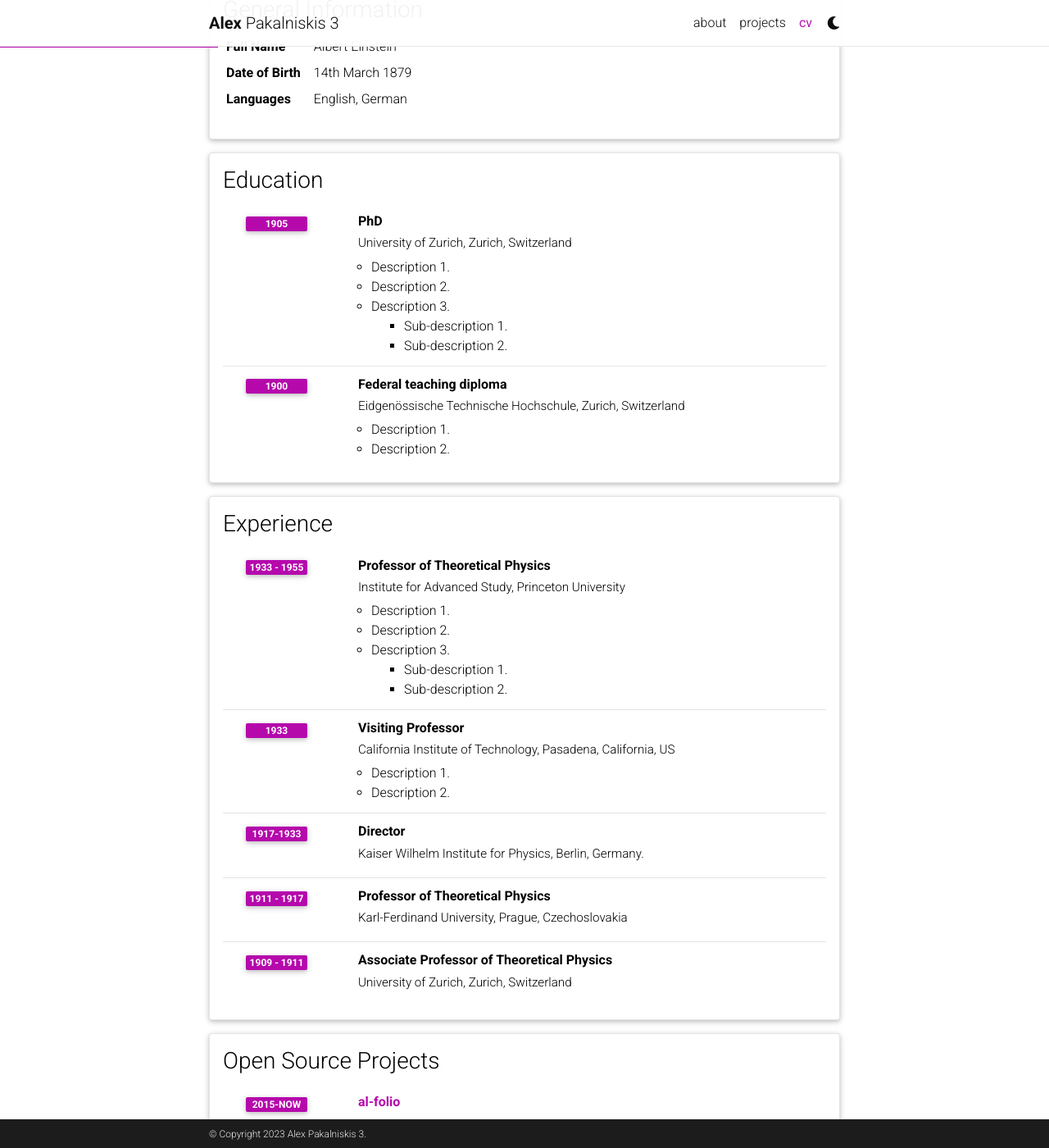
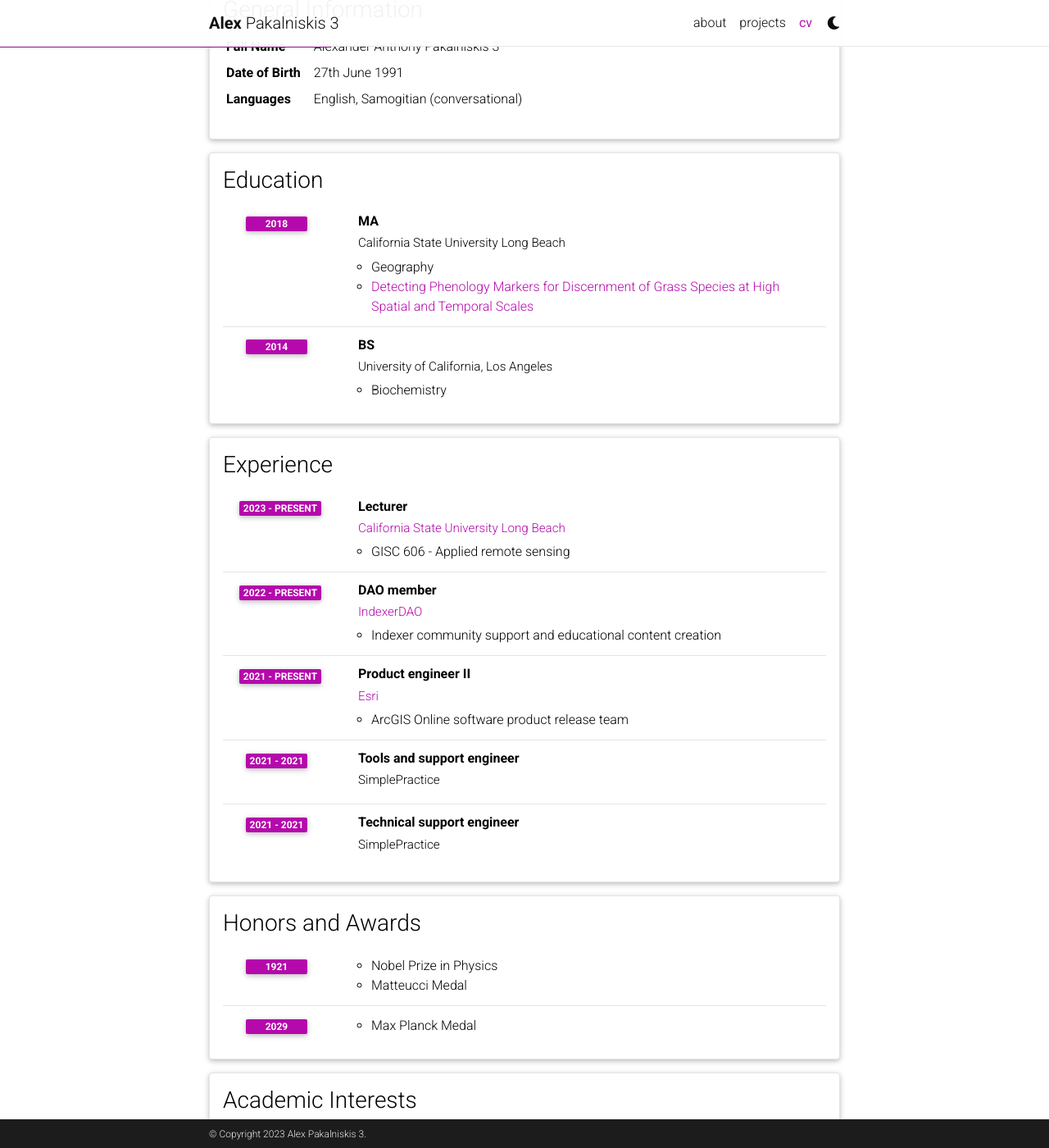
Before and after one commit to alex-pakalniskis/alex-pakalniskis.github.io, a Jekyll site: the page built from _pages/cv.md, in a window 1280 px wide and 1400 px high, scrolled down 207 px. Shown: the whole window at 82% size. Built offline with Jekyll 4.4.1, drawn with Linux system fonts in a browser that asks for light colours; comment, search, counter and statistics services are not loaded; a style sheet for code colours, icons or effects is not loaded; some of the changed text lies outside the part shown.

Commit message:
Update cv.yml

```diff
--- a/_data/cv.yml
+++ b/_data/cv.yml
@@ -2,71 +2,55 @@
   type: map
   contents:
     - name: Full Name
-      value: Albert Einstein
+      value: Alexander Anthony Pakalniskis 3
     - name: Date of Birth
-      value: 14th March 1879
+      value: 27th June 1991
     - name: Languages
-      value: English, German
+      value: English, Samogitian (conversational)
 
 - title: Education
   type: time_table
   contents:
-    - title: PhD
-      institution: University of Zurich, Zurich, Switzerland
-      year: 1905
+    - title: MA
+      institution: California State University Long Beach
+      year: 2018
       description:
-        - Description 1.
-        - Description 2.
-        - title: Description 3.
-          contents:
-            - Sub-description 1.
-            - Sub-description 2.
-    - title: Federal teaching diploma
-      institution: Eidgenössische Technische Hochschule, Zurich, Switzerland
-      year: 1900
+        - Geography
+        - <a href="https://search.proquest.com/openview/ffaee555994c5e1e6616aba6c65d4f0c/1?pq-origsite=gscholar&cbl=18750&diss=y">Detecting Phenology Markers for Discernment of Grass Species at High Spatial and Temporal Scales</a>
+    - title: BS
+      institution: University of California, Los Angeles
+      year: 2014
       description:
-        - Description 1.
-        - Description 2.
+        - Biochemistry
 
 - title: Experience
   type: time_table
   contents:
-    - title: Professor of Theoretical Physics
-      institution: Institute for Advanced Study, Princeton University
-      year: 1933 - 1955
+    - title: Lecturer
+      institution: <a href="https://www.csulb.edu/">California State University Long Beach</a>
+      year: 2023 - present
       description:
-        - Description 1.
-        - Description 2.
-        - title: Description 3.
-          contents:
-            - Sub-description 1.
-            - Sub-description 2.
-    - title: Visiting Professor
-      institution: California Institute of Technology, Pasadena, California, US
-      year: 1933
+        - GISC 606 - Applied remote sensing
+
+    - title: DAO member
+      institution: <a href="https://www.indexerdao.com/">IndexerDAO</a>
+      year: 2022 - present
       description:
-        - Description 1.
-        - Description 2.
+        - Indexer community support and educational content creation
 
-    - title: Director
-      institution: Kaiser Wilhelm Institute for Physics, Berlin, Germany.
-      year: 1917-1933
+    - title: Product engineer II
+      institution: <a href="https://esri.com/">Esri</a>
+      year: 2021 - present
+      description:
+        - ArcGIS Online software product release team
 
-    - title: Professor of Theoretical Physics
-      institution: Karl-Ferdinand University, Prague, Czechoslovakia
-      year: 1911 - 1917
-      description:
+    - title: Tools and support engineer
+      institution: SimplePractice
+      year: 2021 - 2021
 
-    - title: Associate Professor of Theoretical Physics
-      institution: University of Zurich, Zurich, Switzerland
-      year: 1909 - 1911
-
-- title: Open Source Projects
-  type: time_table
-  contents:
-    - title: <a href="https://github.com/alshedivat/al-folio">al-folio</a>
-      year: 2015-now
-      description: A beautiful, simple, clean, and responsive Jekyll theme for academics.
+    - title: Technical support engineer
+      institution: SimplePractice
+      year: 2021 - 2021
 
 - title: Honors and Awards
   type: time_table
@@ -94,4 +78,4 @@
 - title: Other Interests
   type: list
   contents:
-    - <u>Hobbies:</u> Hobby 1, Hobby 2, etc.
+    - <u>Hobbies:</u> Gardening, Music
```
